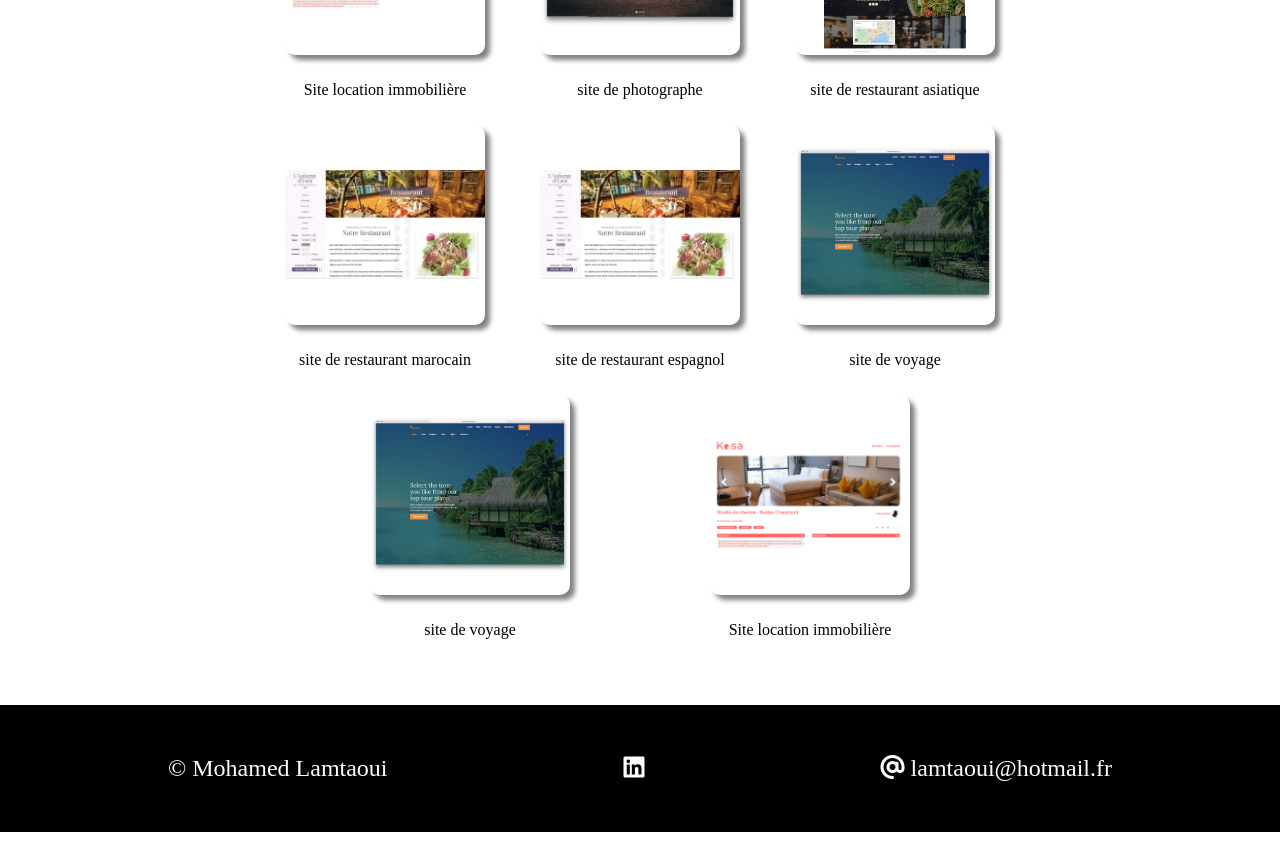
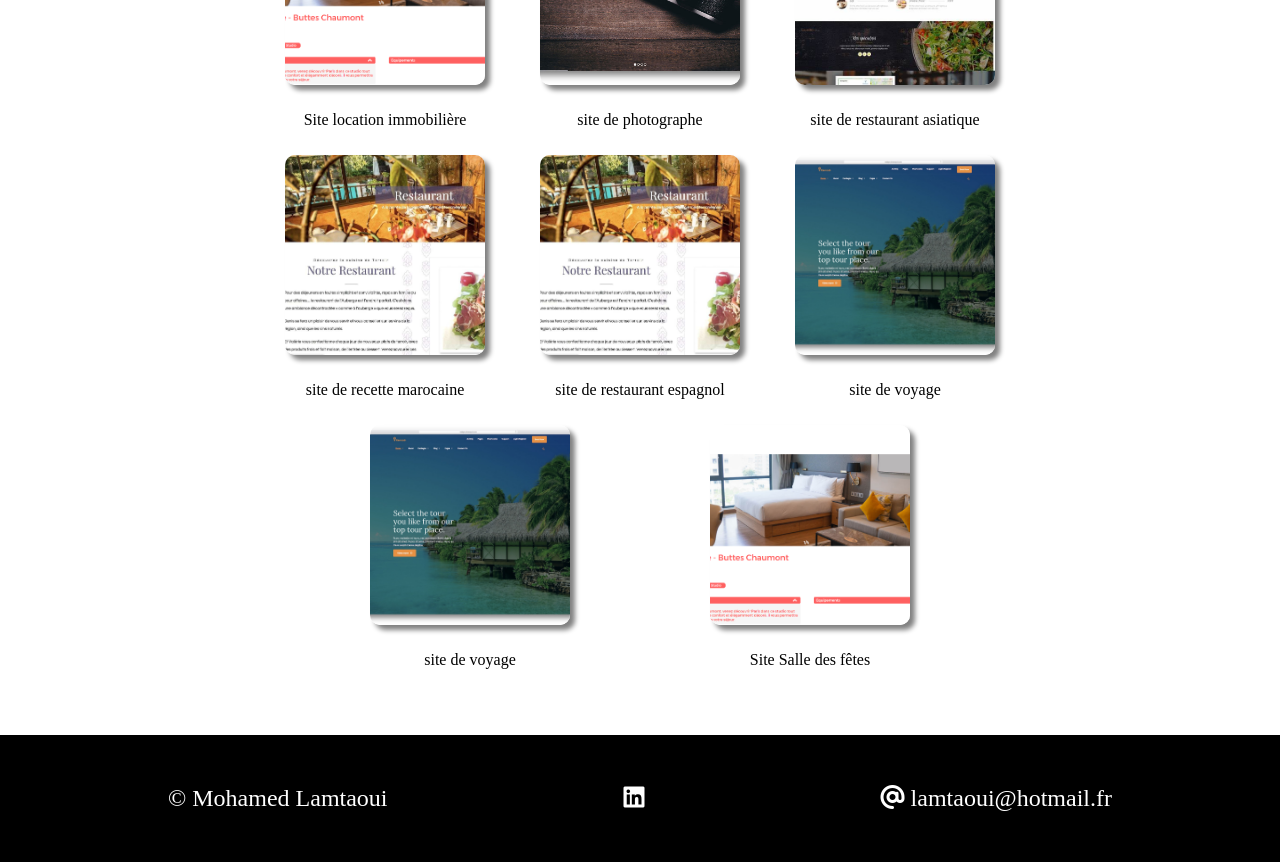
Before and after one commit to lamOpenclassroom/portfolio, a React (Create React App) app: page /project in a window 1280 px wide. Shown: the part 540-1402 px from the top of the page. Before the commit the page ends 1372 px from the top, so only its background shows below. Built offline with nearby package versions, Linux system fonts and the light colour scheme.

Commit message:
edit events on click

```diff
--- a/src/Data.js
+++ b/src/Data.js
@@ -93,48 +93,56 @@ const project = [
         techno : "REACT",
         name:"Site location immobilière",
         image: immo,
+        resume: "il s'agit d'un site de loc à réaliser dans le cadre de la formation",
     },
     {
         id: 14,
         techno: "HTML/CSS",
         name: "site de photographe",
         image: photograph,
+        resume: "il s'agit d'un site pour photographe à réaliser dans le cadre de la formation",
     },
     {
         id: 15,
         techno: "REACT/REDUX",
         name: "site de restaurant asiatique",
         image: resto1,
+        resume:"il s'agit d'un site pour commander asiatique à réaliser dans le cadre de la formation",
     },
     {
         id: 16,
         techno: "REACT",
-        name: "site de restaurant marocain",
+        name: "site de recette marocaine",
         image: resto,
+        resume: "il s'agit d'un site pour apprendre la gastronomie marocaine à réaliser dans le cadre de la formation",
     },
     {
         id: 17,
         techno: "SASS",
         name: "site de restaurant espagnol",
         image: resto,
+        resume:"il s'agit d'un site pour commander espagnol à réaliser dans le cadre de la formation",
     },
     {
         id: 18,
         techno: "REACT",
         name: "site de voyage",
         image: voyage,
+        resume:"il s'agit d'un site pour réserver un hôtel à réaliser dans le cadre de la formation",
     },
     {
         id: 19,
         techno: "REACT",
         name: "site de voyage",
         image: voyage,
+        resume: "il s'agit d'un site pour réserver un gîte à réaliser dans le cadre de la formation",
     },
     {
         id: 20,
         techno: "SWAGGER",
-        name: "Site location immobilière",
+        name: "Site Salle des fêtes",
         image: immo,
+        resume: "il s'agit d'un site pour réserver une salle pour permettre au visiteur client d'organiser des événements, réaliser dans le cadre de la formation",
     },
 ]
 
--- a/src/assets/style/project.scss
+++ b/src/assets/style/project.scss
@@ -14,7 +14,7 @@
         font-size: 1rem;
     }
     select{
-        margin-bottom: 10px;
+        margin-bottom: 40px;
         padding: 10px 40px;
         background-color: antiquewhite;
     }
@@ -24,14 +24,7 @@
         width: 800px;
         flex-wrap: wrap;
         justify-content: space-evenly;
-        img{
-            object-fit:contain;
-            border-radius: 10px;
-            width: 200px;
-            height: 200px;
-            margin: 10px;
-            box-shadow: 5px 5px 5px grey;
-        }
+
 
         #flexImage-title {
             position: relative;
@@ -39,32 +32,37 @@
             flex-direction: column;
             align-items: center;
             cursor: pointer;
+            transition: transform 2s ease;
+
+            img{
+                object-fit:cover;
+                border-radius: 10px;
+                width: 200px;
+                height: 200px;
+                margin: 10px;
+                box-shadow: 5px 5px 5px grey;
+            }
 
             .modal {
                 position: absolute;
                 width: 150px;
+                height: 150px;
+                border-radius: 10px;
+                padding: 5px;
                 font-size: 1rem;
                 top: 20px;
-                z-index: 1;
-                font-weight: bolder;
+                background-color: #fff;
                 display: none;
+                text-align: center;
             }
 
-            :hover{
-                opacity: 0.2;
-            }
 
             &:hover{
-
+                transform: scale(1.2);
                 .modal{
                     display: block;
                 }
             }
-
-
-
-
-
 
         }
 
--- a/src/pages/Project.js
+++ b/src/pages/Project.js
@@ -31,8 +31,9 @@ function Project() {
                     <div id='flexImage-title'>
                         <img  alt={items.name} src={items.image}/>
                         <p>{items.name}</p>
-                        <p className="modal">Description : il s'agit d'un projet que je devais réaliser
-                        dans le cadre de ma formation .....</p>
+
+                        <p className="modal">{items.resume}</p>
+
                     </div>:null))
                 }
 
```
